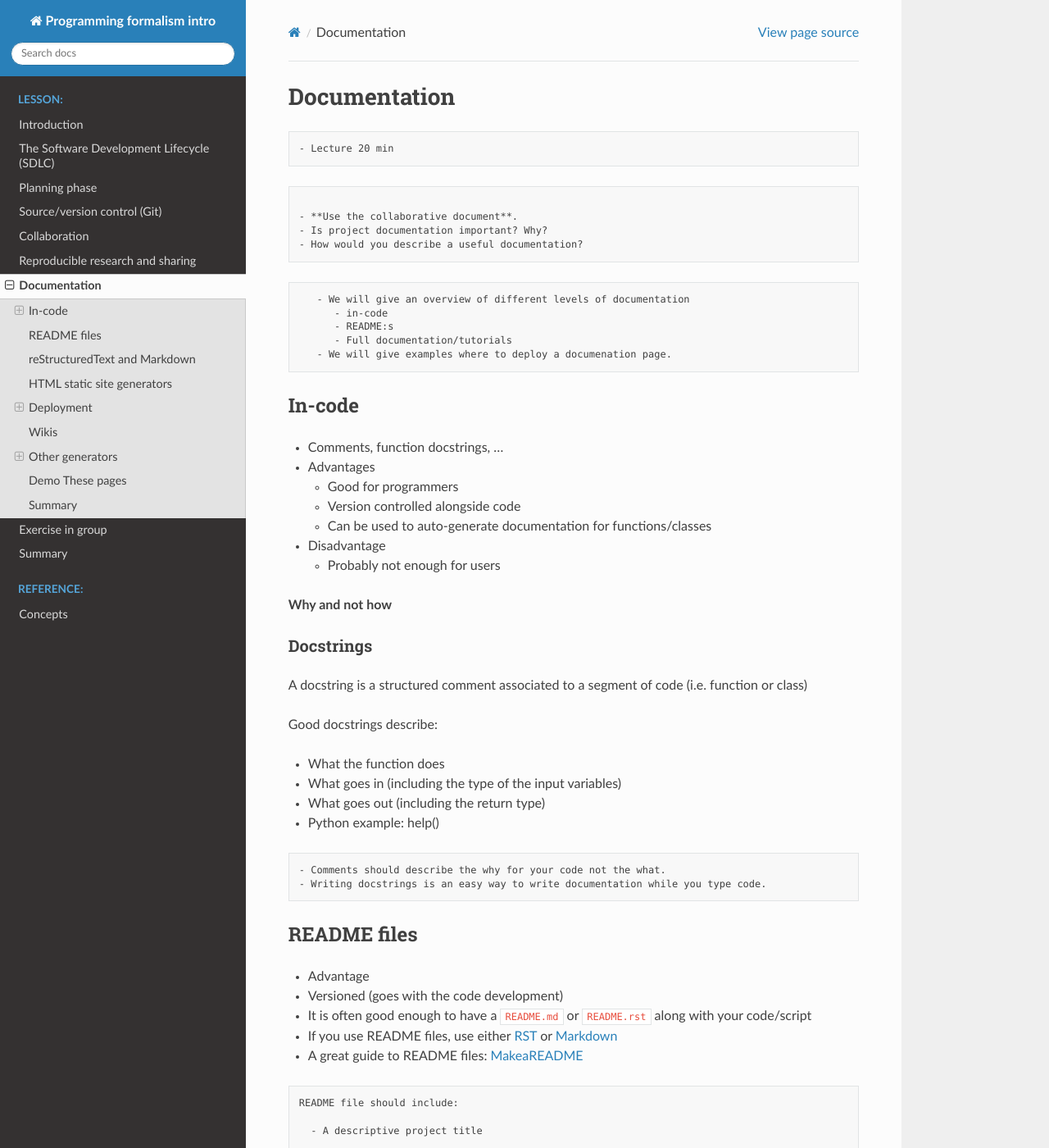
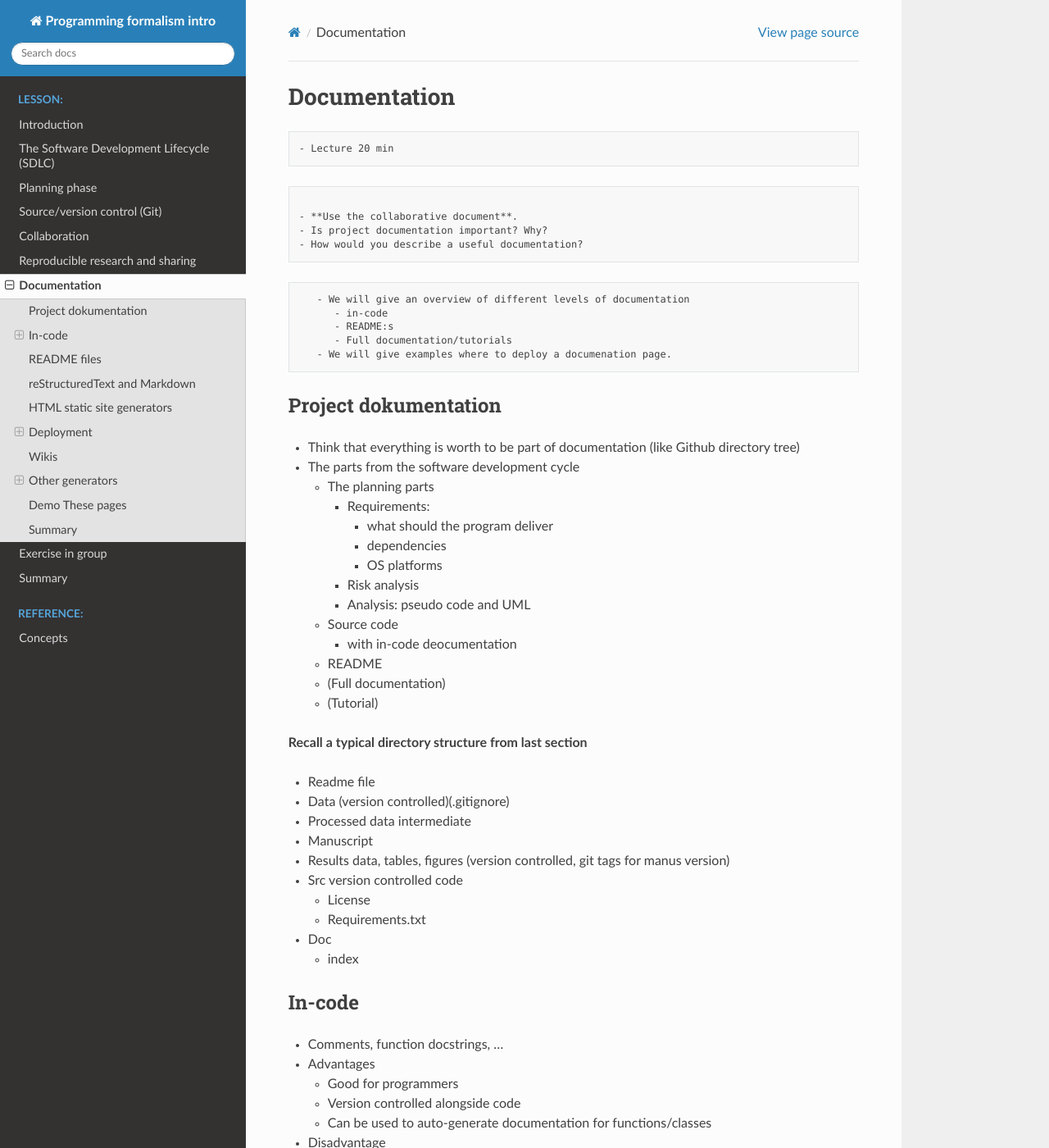
Before and after one commit to UPPMAX/programming_formalisms_intro, a Sphinx documentation site: the page built from doc/documentation.md, in a window 1280 px wide and 1400 px high. Shown: the whole window at 82% size. Built offline with Sphinx 7.4.7 and the Read the Docs theme 2.0.0, drawn with Linux system fonts in a browser that asks for light colours; pages that are not in the unit, such as notebooks, are missing from menus.

Commit message:
Update documentation.md

````diff
--- a/doc/documentation.md
+++ b/doc/documentation.md
@@ -19,6 +19,35 @@
    - We will give examples where to deploy a documenation page.
 ```
 
+## Project dokumentation
+
+- Think that everything is worth to be part of documentation (like Github directory tree)
+- The parts from the software development cycle
+  - The planning parts
+      - Requirements:
+        - what should the program deliver
+        - dependencies
+        - OS platforms
+      - Risk analysis
+      - Analysis: pseudo code and UML
+  - Source code
+    - with in-code deocumentation
+  - README
+  - (Full documentation)
+  - (Tutorial)
+
+**Recall a typical directory structure from last section**
+
+  - Readme file
+  - Data		(version controlled)(.gitignore)
+  - Processed data	intermediate
+  - Manuscript
+  - Results		data, tables, figures (version controlled, git tags for manus version)
+  - Src		version controlled code
+    - License
+    - Requirements.txt
+  - Doc
+    - index
 
 ## In-code
 
````
